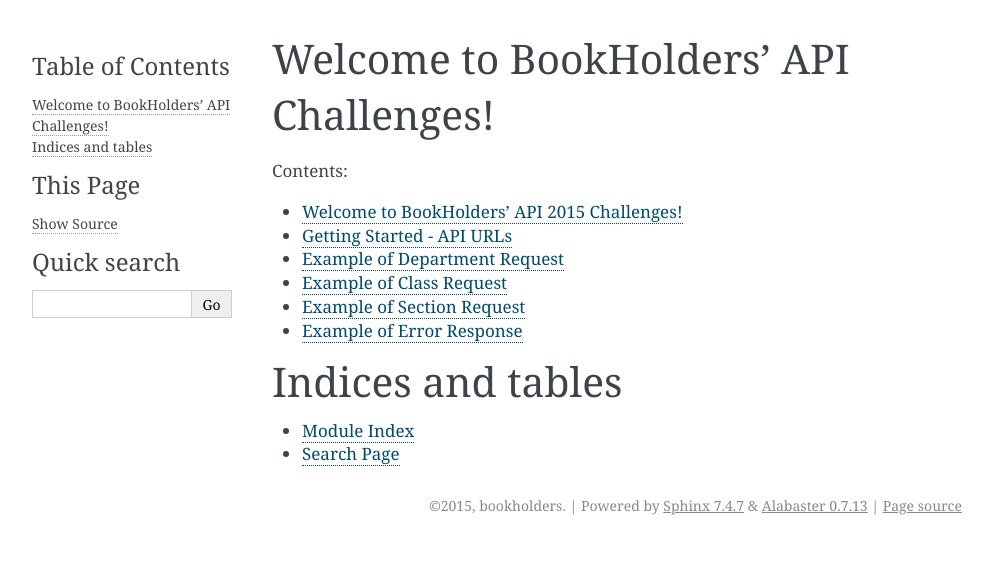
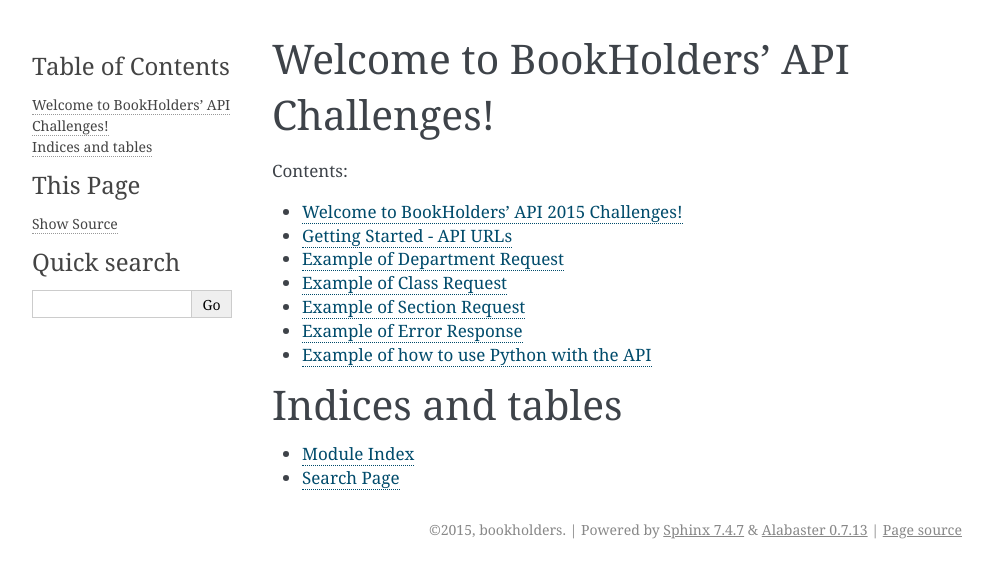
Before and after one commit to bookholders/classdataapi, a Sphinx documentation site: the page built from docs/index.rst, in a window 1280 px wide. Shown: the top 578 px of the page, without its empty margins (148-1140 px from the left). Built offline with Sphinx 7.4.7, drawn with Linux system fonts in a browser that asks for light colours; some of the changed lines change nothing that is shown.

Commit message:
Update index.rst

```diff
--- a/docs/index.rst
+++ b/docs/index.rst
@@ -9,7 +9,7 @@
 Contents:
 
 .. toctree::
-   :maxdepth: 6
+   :maxdepth: 7
 
    genfirstpage
    gettingstartedurl
@@ -17,6 +17,7 @@
    class
    section
    error
+   python
 
 Indices and tables
 ==================
```
